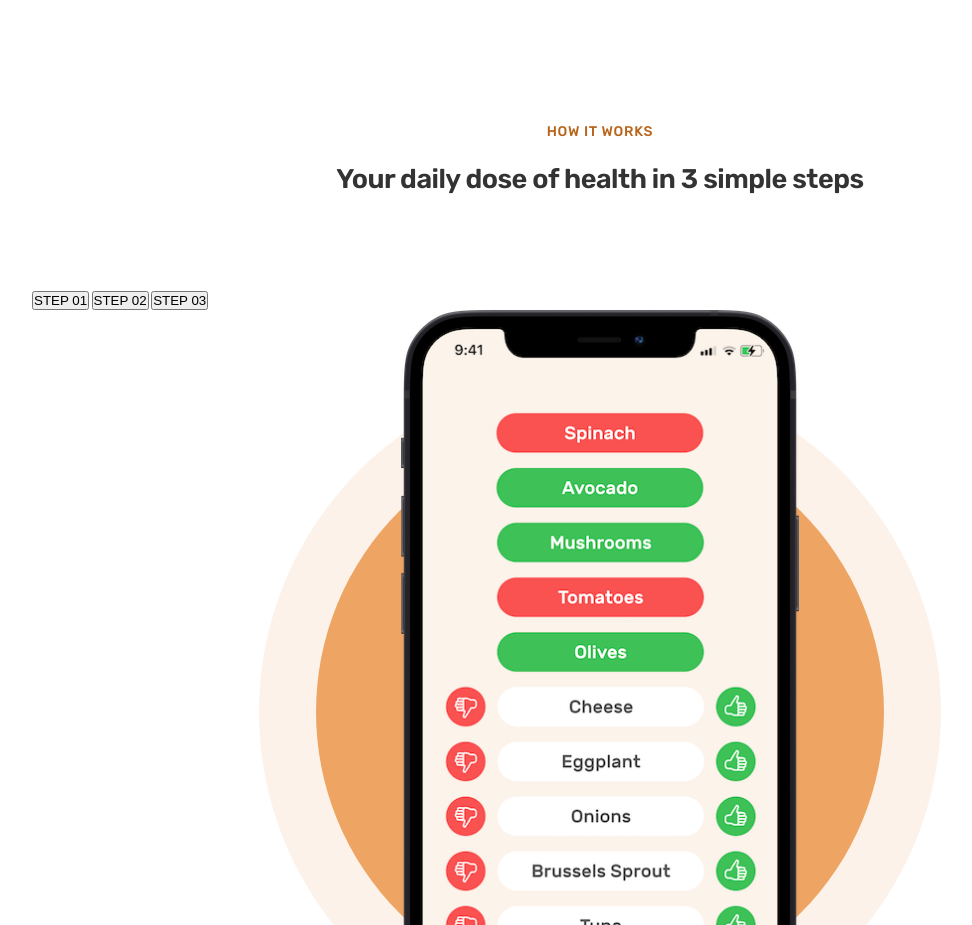
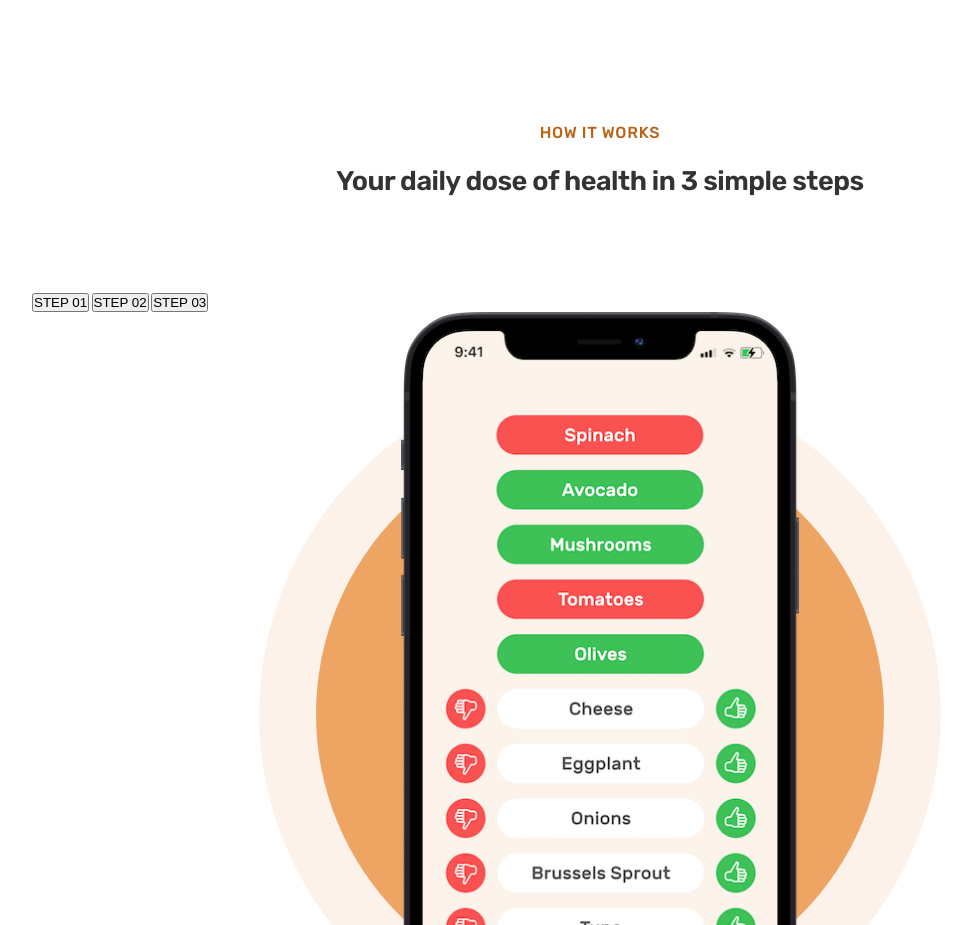
Before and after one commit to ChrisEs146/Omnifood-2.0-Landing-Page, a website built with Parcel: page src/index.html in a window 1280 px wide. Shown: the part 862-1787 px from the top of the page, without its empty margins (40-1012 px from the left). Built offline with nearby package versions, Linux system fonts and the light colour scheme; a script that the page names is missing; files whose address does not match are found by name.

Commit message:
Update: Font size in title container P element
- Font size changed from font size small to font size normal.

```diff
--- a/scss/_howto.scss
+++ b/scss/_howto.scss
@@ -15,7 +15,7 @@
     p {
       text-transform: uppercase;
       color: $Secondary-Color;
-      font-size: $font-size-small;
+      font-size: $font-size-normal;
       font-weight: $font-weight-500;
       letter-spacing: 0.75px;
       margin-bottom: $margin-0;
```
